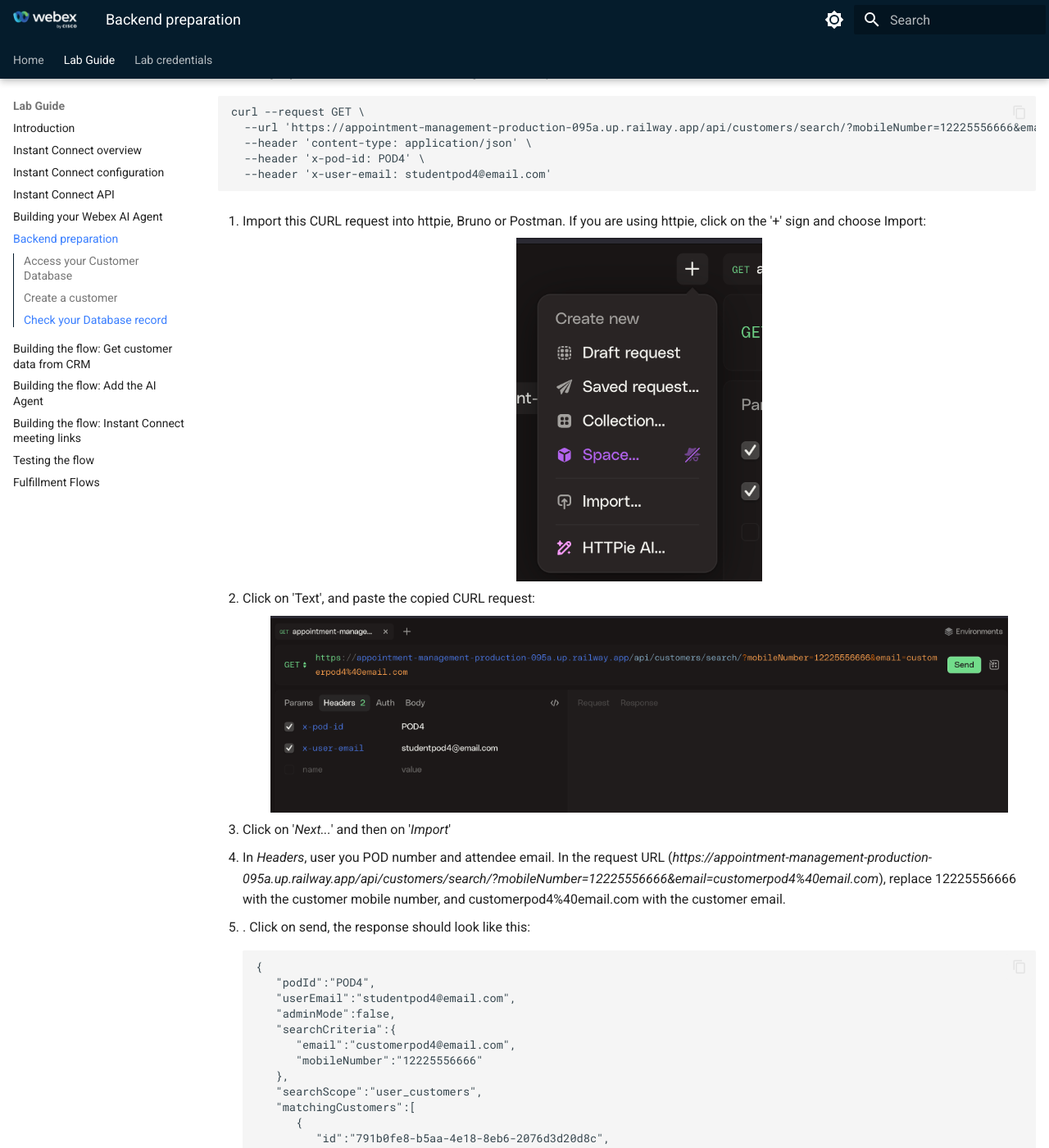
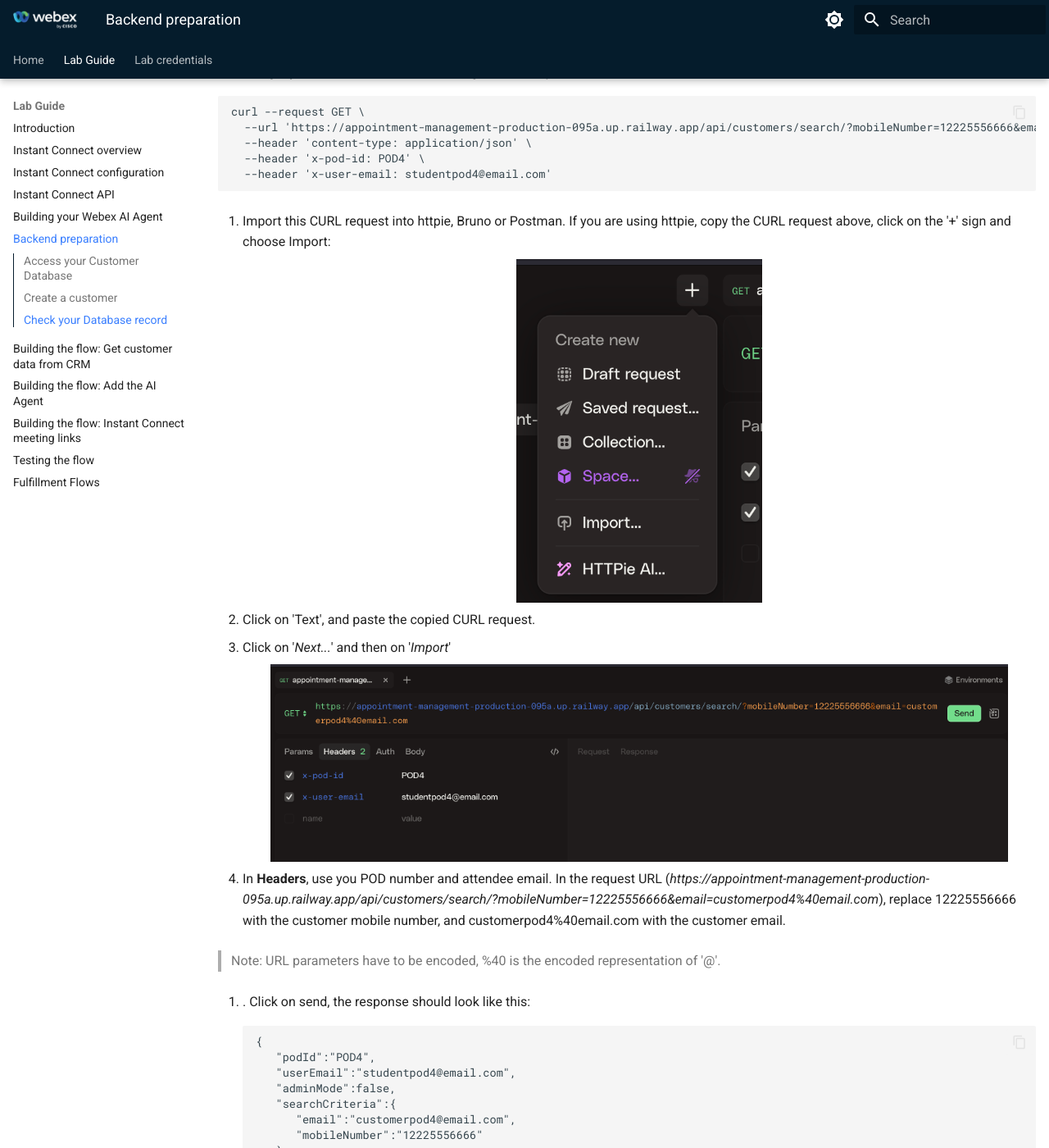
Before and after one commit to WebexCC-SA/LAB-2857, an MkDocs documentation site: the page built from docs/05-backend.md, in a window 1280 px wide and 1400 px high, scrolled down 923 px. Shown: the whole window at 82% size. Built offline with MkDocs 1.6.1 and Material for MkDocs 9.7.7, drawn with Linux system fonts in a browser that asks for light colours.

Commit message:
better httpie instructions for BE section

````diff
--- a/docs/05-backend.md
+++ b/docs/05-backend.md
@@ -36,17 +36,20 @@
 
 ```
 
-1. Import this CURL request into httpie, Bruno or Postman. If you are using httpie, click on the '+' sign and choose Import:
+1. Import this CURL request into httpie, Bruno or Postman. If you are using httpie, copy the CURL request above, click on the '+' sign and choose Import:
 
       ![httpie new request](images/httpie-new.png){style="width:300px; display:block; margin:0 auto;"}
 
-2. Click on 'Text', and paste the copied CURL request:
+2. Click on 'Text', and paste the copied CURL request.
+
+3. Click on '_Next..._' and then on '_Import_'
 
       ![Httpie request](images/httpie-customer.png){style="width:900px; display:block; margin:0 auto;"}
 
-3. Click on '_Next..._' and then on '_Import_'
 
-4. In _Headers_, user you POD number and attendee email. In the request URL (_https://appointment-management-production-095a.up.railway.app/api/customers/search/?mobileNumber=12225556666&email=customerpod4%40email.com_), replace 12225556666 with the customer mobile number, and customerpod4%40email.com with the customer email.
+4. In **Headers**, use you POD number and attendee email. In the request URL (_https://appointment-management-production-095a.up.railway.app/api/customers/search/?mobileNumber=12225556666&email=customerpod4%40email.com_), replace 12225556666 with the customer mobile number, and customerpod4%40email.com with the customer email.
+
+> Note: URL parameters have to be encoded, %40 is the encoded representation of '@'.
 
 5. . Click on send, the response should look like this:
 
````
